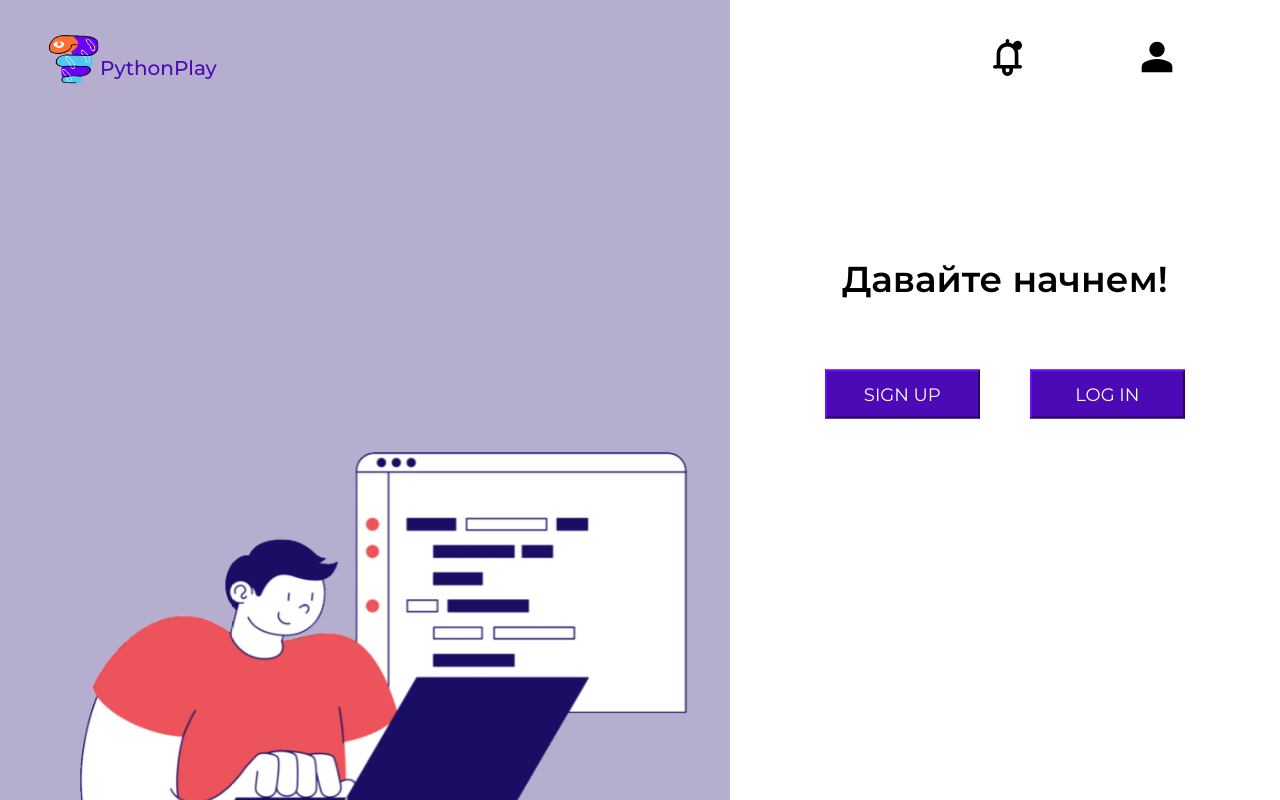
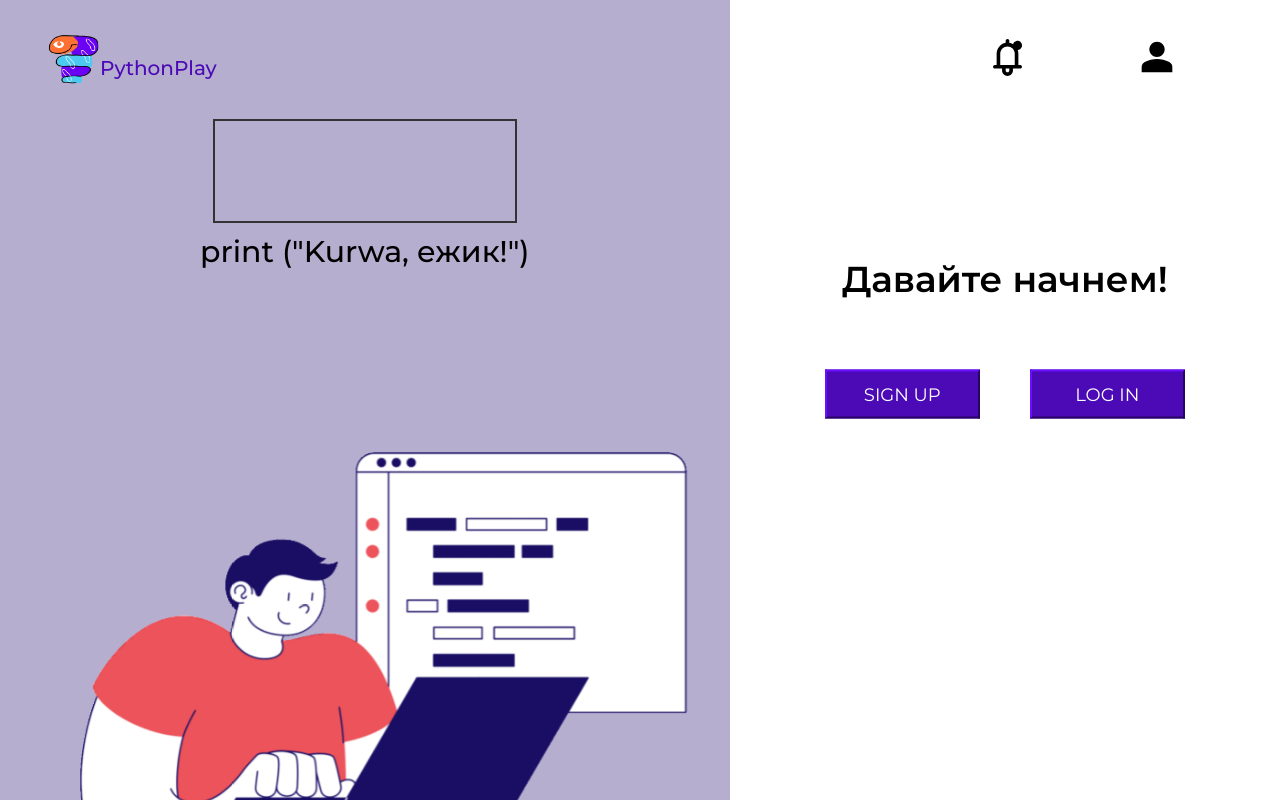
Before and after one commit to AnSww/pythonplay, a Django app: page /letsgo in a window 1280 px wide. Run offline with Django 5.2, Linux system fonts and the light colour scheme.

Commit message:
дополнение страницы "Давайте начнем"

```diff
--- a/pythonplay/static/letsgo.css
+++ b/pythonplay/static/letsgo.css
@@ -54,6 +54,7 @@ h1, h2, h3, h4, h5, h6 {
     flex-direction: column;
     align-items: center;
 
+
 }
 #coder {
     position: fixed;
@@ -105,3 +106,15 @@ h1 {
     margin-top: 10%;
     text-align: center;
   }
+
+#canvas {
+        border: 2px solid #333;
+        margin-bottom: 10px;
+    }
+
+#text-container {
+    font-family: 'Montserrat', sans-serif;
+    font-weight: 500;
+    font-size: 20px;
+    margin-bottom: 10px;
+    }
--- a/pythonplay/templates/letsgo.html
+++ b/pythonplay/templates/letsgo.html
@@ -28,9 +28,44 @@
         </div>
 </header>
 <div class="background"></div>
+<style>
+     #canvas {
+        margin-bottom: 10px;
+        margin-left: 0;
+    }
+
+    #text-container {
+        font-family: 'Montserrat', sans-serif;
+        font-weight: 500;
+        font-size: 30px;
+        margin-bottom: 10px;
+        text-align: left; /* Align text to the left */
+    }
+
+</style>
 <div class="left">
-    <img id = "coder" src="{% static 'img\coder.gif' %}" alt="bendy-man-developer" >
+    <canvas id="canvas" width="300" height="100"></canvas>
+    <div id="text-container"></div>
+    <script>
+        const canvas = document.getElementById('canvas');
+        const ctx = canvas.getContext('2d');
+        const textContainer = document.getElementById('text-container');
+        let text = 'print ("Kurwa, ежик!")';
+        let p = 0;
+
+        function printSmbl() {
+            textContainer.textContent += text[p];
+            p++;
+            if (p < text.length) {
+                setTimeout(printSmbl, Math.round(Math.random() * 100));
+            }
+        }
+
+        setTimeout(printSmbl, 100);
+    </script>
+    <img id="coder" src="{% static 'img\coder.gif' %}" alt="bendy-man-developer">
 </div>
+
 <div class="right">
     <h1 id="right_h1">Давайте начнем!</h1>
     <div class="bnt-container">
```
